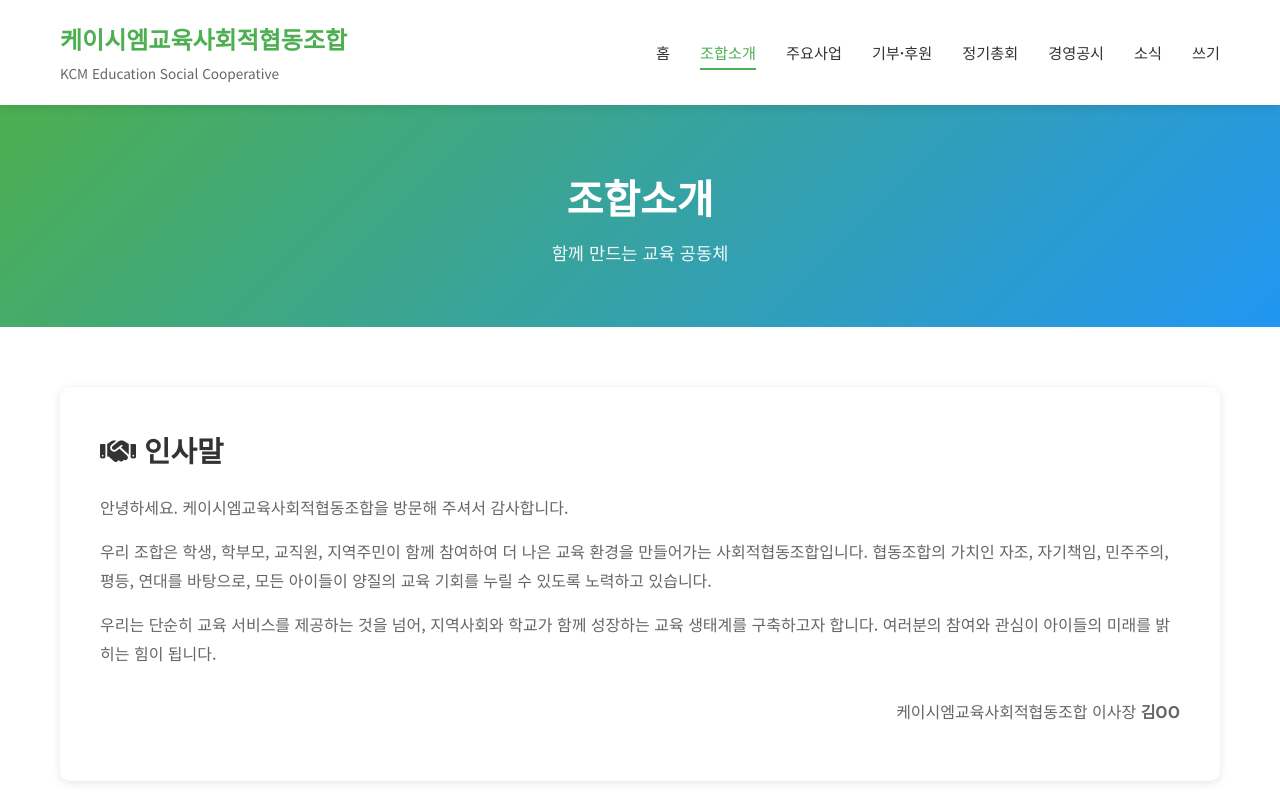
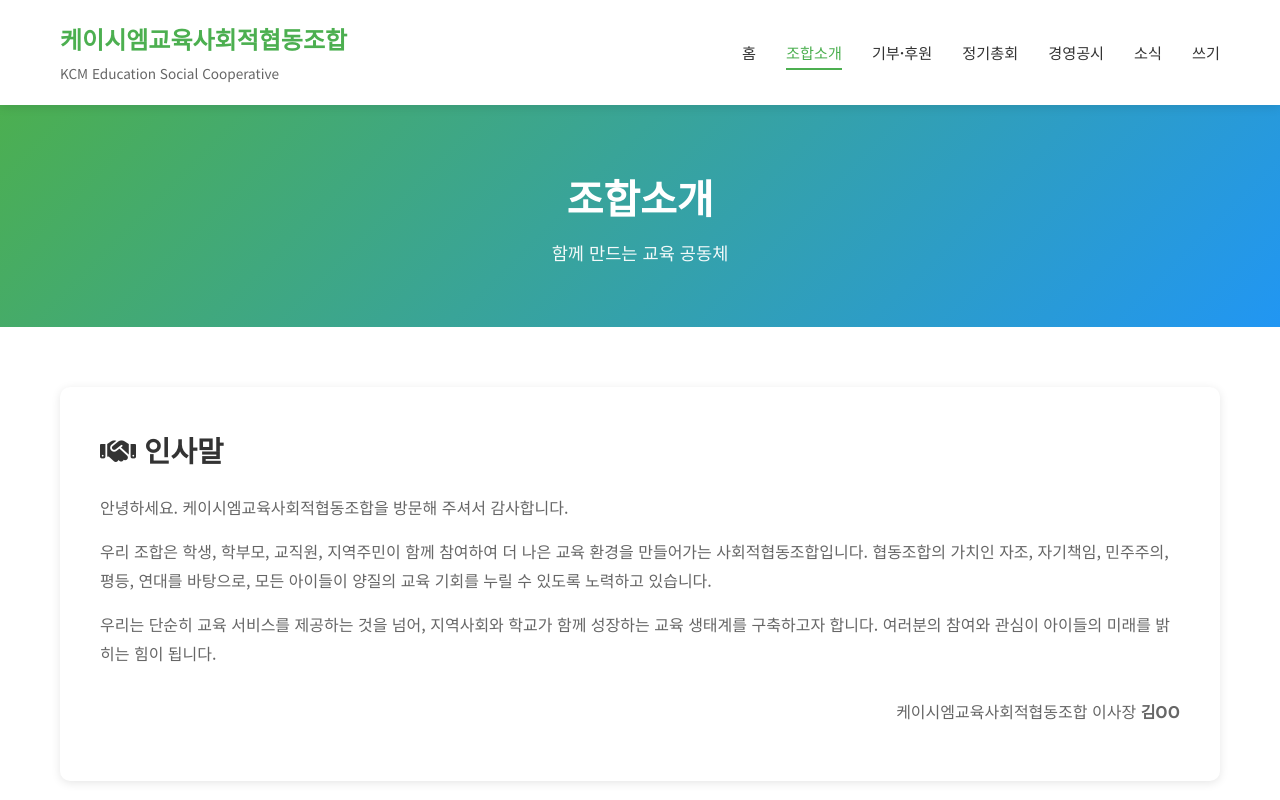
Before and after one commit to heunglae/kcm-coop-website, a website: page about.html in a window 1280 px wide. Shown: the top 800 px of the page. Drawn offline with Linux system fonts and the light colour scheme.

Commit message:
Update about.html
Signed-off-by: heunglae <78581010+heunglae@users.noreply.github.com>

```diff
--- a/about.html
+++ b/about.html
@@ -24,7 +24,6 @@
                     <ul class="nav-list" id="navList">
                         <li><a href="index.html">홈</a></li>
                         <li><a href="about.html" class="active">조합소개</a></li>
-                        <li><a href="business.html">주요사업</a></li>
                         <li><a href="donation.html">기부·후원</a></li>
                         <li><a href="assembly.html">정기총회</a></li>
                         <li><a href="disclosure.html">경영공시</a></li>
```
